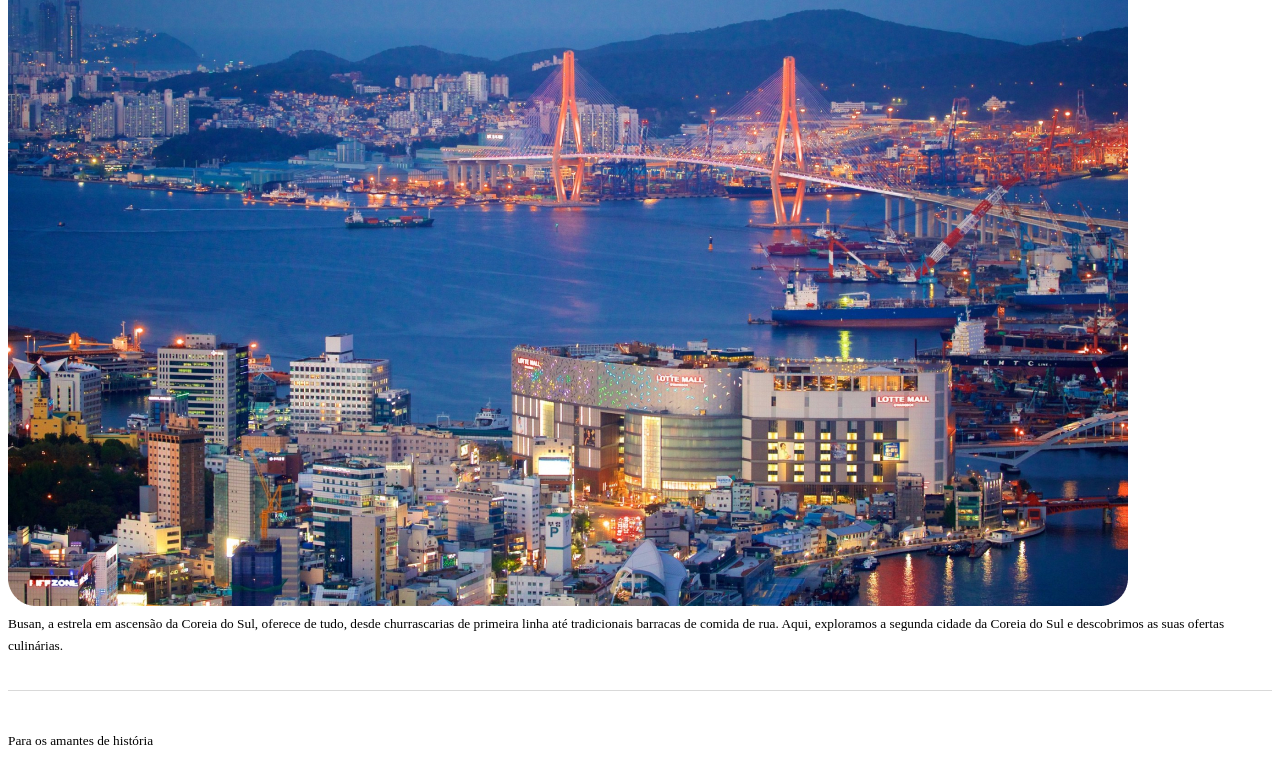
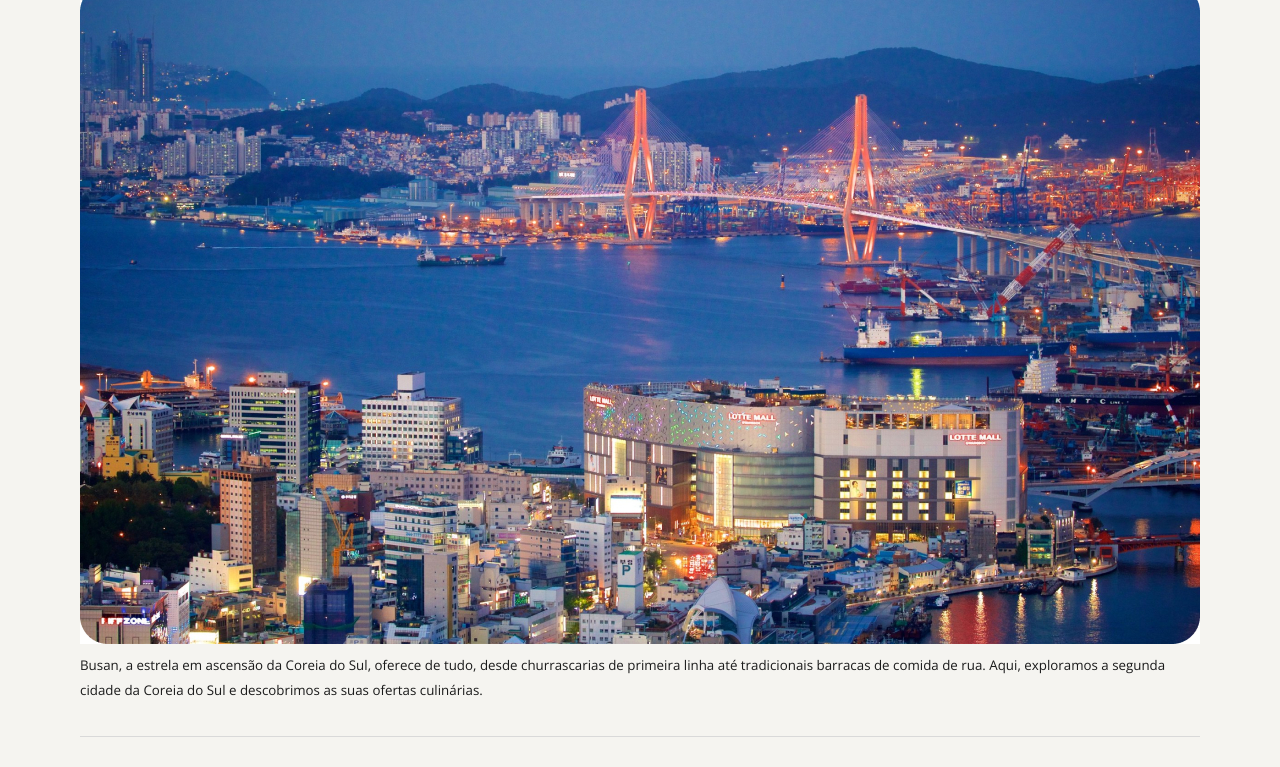
Before and after one commit to Enzo-Oliveira23/projeto-local-turistico, a plain HTML site: page index.html in a window 1280 px wide. Shown: the part 164-931 px from the top of the page. Drawn offline with nearby package versions, Linux system fonts and the light colour scheme.

Commit message:
alinhando a pagina

```diff
--- a/index.html
+++ b/index.html
@@ -1,10 +1,13 @@
 <!DOCTYPE html>
 <html lang="pt-br">
 <head>
+  <link rel="preconnect" href="https://fonts.googleapis.com">
+  <link rel="preconnect" href="https://fonts.gstatic.com" crossorigin>
   <meta charset="UTF-8">
   <meta name="viewport" content="width=device-width, initial-scale=1.0">
   <title>Conheça Busan</title>
   <link rel="stylesheet" href="style.css">
+  <link href="https://fonts.googleapis.com/css2?family=Open+Sans:ital,wght@0,300..800;1,300..800&display=swap" rel="stylesheet">
 </head>
 <body>
   <div id="page">
--- a/style.css
+++ b/style.css
@@ -1,6 +1,40 @@
+*{
+  margin: 0;
+  padding: 0;
+}
+
+:root{
+  font-family: "Open Sans", serif;
+  color: #1B1B1B
+}
+
 .divider{
   width: 100%;
   height: 1px;
   margin: 36px 0;
   background-color: #d9d9d9
 }
+
+body{
+  background-color :#F5F4F0
+}
+
+#page{
+  box-sizing: border-box;
+  width: 1120px;
+  margin: 80px auto;
+}
+
+img{
+  width: 100%
+}
+
+footer{
+  padding-bottom: 58px;
+  text-align: center;
+}
+
+footer img{
+  vertical-align: middle;
+  width: 16px;
+}
```
